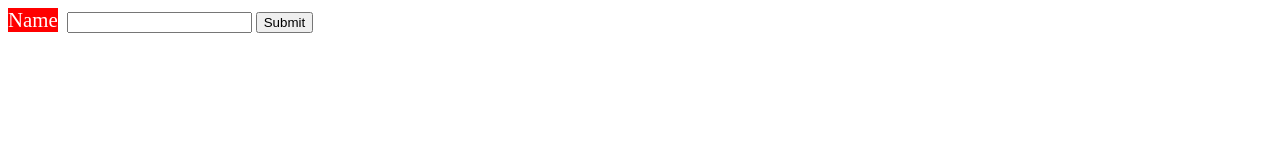
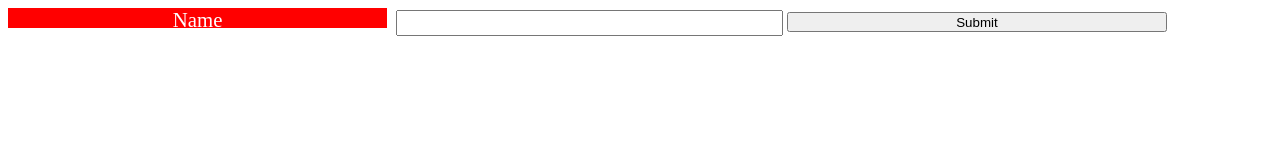
Before and after one commit to dkriegls/itmd-362-spring2020-w, a plain HTML site: page demos/week4/forms_mobile_first/styleform.html in a window 1280 px wide. Drawn offline with Linux system fonts and the light colour scheme.

Commit message:
updating demos

```diff
--- a/demos/week2/menus/css/menusstyle.css
+++ b/demos/week2/menus/css/menusstyle.css
@@ -18,7 +18,7 @@ nav#horz1 ul li a {
 	text-decoration: none;
 	text-align: center;
 	width: 100px;
-	padding: 10px 0px 8px 0px;
+	padding: 10px 0 8px 0;
 	border-radius: 4px;
 }
 
--- a/demos/week4/forms_mobile_first/style.css
+++ b/demos/week4/forms_mobile_first/style.css
@@ -4,12 +4,23 @@ htlm {
    font-size: 15px;
 }
 
+input {
+    width: 99%;
+    height: 30px;
+    margin: 0 auto;
+}
 
+div {
+  width: 50%;
+  margin: 0 auto;
+  )
+}
 
 label {
   display: block;
   background-color: #66ccff;
   text-align: center;
+  height: 30px;
 }
 
 @media screen and (min-width: 480px) {
@@ -19,6 +30,17 @@ label {
     background-color: red;
     margin-right: 5px;
     font-size: 1.3em;
+    width: 30%;
+    height: 20px;
+
+  }
+
+  input{
+    width: 30%;
+    float: clear;
+    height: 20px;
+
+
   }
 
   div {
--- /dev/null
+++ b/demos/week5/box-sizing/reset.css
@@ -0,0 +1,218 @@
+/* http://meyerweb.com/eric/tools/css/reset/
+   v2.0 | 20110126
+   License: none (public domain)
+*/
+
+html, body, div, span, applet, object, iframe,
+h1, h2, h3, h4, h5, h6, p, blockquote, pre,
+a, abbr, acronym, address, big, cite, code,
+del, dfn, em, img, ins, kbd, q, s, samp,
+small, strike, strong, sub, sup, tt, var,
+b, u, i, center,
+dl, dt, dd, ol, ul, li,
+fieldset, form, label, legend,
+table, caption, tbody, tfoot, thead, tr, th, td,
+article, aside, canvas, details, embed,
+figure, figcaption, footer, header, hgroup,
+menu, nav, output, ruby, section, summary,
+time, mark, audio, video {
+	margin: 0;
+	padding: 0;
+	border: 0;
+	font-size: 100%;
+	font: inherit;
+	vertical-align: baseline;
+}
+/* HTML5 display-role reset for older browsers */
+article, aside, details, figcaption, figure,
+footer, header, hgroup, menu, nav, section {
+	display: block;
+}
+body {
+	line-height: 1;
+}
+ol, ul {
+	list-style: none;
+}
+blockquote, q {
+	quotes: none;
+}
+blockquote:before, blockquote:after,
+q:before, q:after {
+	content: '';
+	content: none;
+}
+table {
+	border-collapse: collapse;
+	border-spacing: 0;
+}
+
+/* select normalize css */
+
+/*! normalize.css v7.0.0 | MIT License | github.com/necolas/normalize.css */
+
+/* Forms
+   ========================================================================== */
+
+/**
+ * 1. Change the font styles in all browsers (opinionated).
+ * 2. Remove the margin in Firefox and Safari.
+ */
+
+button,
+input,
+optgroup,
+select,
+textarea {
+  font-family: sans-serif; /* 1 */
+  font-size: 100%; /* 1 */
+  line-height: 1.15; /* 1 */
+  margin: 0; /* 2 */
+}
+
+/**
+ * Show the overflow in IE.
+ * 1. Show the overflow in Edge.
+ */
+
+button,
+input { /* 1 */
+  overflow: visible;
+}
+
+/**
+ * Remove the inheritance of text transform in Edge, Firefox, and IE.
+ * 1. Remove the inheritance of text transform in Firefox.
+ */
+
+button,
+select { /* 1 */
+  text-transform: none;
+}
+
+/**
+ * 1. Prevent a WebKit bug where (2) destroys native `audio` and `video`
+ *    controls in Android 4.
+ * 2. Correct the inability to style clickable types in iOS and Safari.
+ */
+
+button,
+html [type="button"], /* 1 */
+[type="reset"],
+[type="submit"] {
+  -webkit-appearance: button; /* 2 */
+}
+
+/**
+ * Remove the inner border and padding in Firefox.
+ */
+
+button::-moz-focus-inner,
+[type="button"]::-moz-focus-inner,
+[type="reset"]::-moz-focus-inner,
+[type="submit"]::-moz-focus-inner {
+  border-style: none;
+  padding: 0;
+}
+
+/**
+ * Restore the focus styles unset by the previous rule.
+ */
+
+button:-moz-focusring,
+[type="button"]:-moz-focusring,
+[type="reset"]:-moz-focusring,
+[type="submit"]:-moz-focusring {
+  outline: 1px dotted ButtonText;
+}
+
+/**
+ * Correct the padding in Firefox.
+ */
+
+fieldset {
+  padding: 0.35em 0.75em 0.625em;
+}
+
+/**
+ * 1. Correct the text wrapping in Edge and IE.
+ * 2. Correct the color inheritance from `fieldset` elements in IE.
+ * 3. Remove the padding so developers are not caught out when they zero out
+ *    `fieldset` elements in all browsers.
+ */
+
+legend {
+  box-sizing: border-box; /* 1 */
+  color: inherit; /* 2 */
+  display: table; /* 1 */
+  max-width: 100%; /* 1 */
+  padding: 0; /* 3 */
+  white-space: normal; /* 1 */
+}
+
+/**
+ * 1. Add the correct display in IE 9-.
+ * 2. Add the correct vertical alignment in Chrome, Firefox, and Opera.
+ */
+
+progress {
+  display: inline-block; /* 1 */
+  vertical-align: baseline; /* 2 */
+}
+
+/**
+ * Remove the default vertical scrollbar in IE.
+ */
+
+textarea {
+  overflow: auto;
+}
+
+/**
+ * 1. Add the correct box sizing in IE 10-.
+ * 2. Remove the padding in IE 10-.
+ */
+
+[type="checkbox"],
+[type="radio"] {
+  box-sizing: border-box; /* 1 */
+  padding: 0; /* 2 */
+}
+
+/**
+ * Correct the cursor style of increment and decrement buttons in Chrome.
+ */
+
+[type="number"]::-webkit-inner-spin-button,
+[type="number"]::-webkit-outer-spin-button {
+  height: auto;
+}
+
+/**
+ * 1. Correct the odd appearance in Chrome and Safari.
+ * 2. Correct the outline style in Safari.
+ */
+
+[type="search"] {
+  -webkit-appearance: textfield; /* 1 */
+  outline-offset: -2px; /* 2 */
+}
+
+/**
+ * Remove the inner padding and cancel buttons in Chrome and Safari on macOS.
+ */
+
+[type="search"]::-webkit-search-cancel-button,
+[type="search"]::-webkit-search-decoration {
+  -webkit-appearance: none;
+}
+
+/**
+ * 1. Correct the inability to style clickable types in iOS and Safari.
+ * 2. Change font properties to `inherit` in Safari.
+ */
+
+::-webkit-file-upload-button {
+  -webkit-appearance: button; /* 1 */
+  font: inherit; /* 2 */
+}
--- a/demos/week5/box-sizing/style.css
+++ b/demos/week5/box-sizing/style.css
@@ -2,47 +2,56 @@ label {
   display: block;
   text-align: center;
   font-size: 1.5em;
+  width: 97%;
+  margin: 0 1.5%;
 }
 
 input {
-  width: 100%;
+  box-sizing: border-box;
+  width: 97%;
   padding: 12px 20px;
-  margin: 8px 0;
+  margin: 8px 1.5%;
   border: 1px solid #ccc;
   border-radius: 6px;
   box-sizing: border-box;
 }
 
-#fontsize {
+.fontsize {
   font-size: 1.3em;
 }
 
 @media screen and (min-width: 480px) {
   #container {
     text-align: center;
-    margin: auto;
+    margin: 3% auto 0 auto;
+    width: 65%;
   }
 
-  label {
+  .fontsize {
     font-size: 1.2em;
   }
 
   input {
-    width: 60%;
+    width: 100%;
   }
 
   #submit {
-    width: 35%;
+    width: 30%;
     display: block;
-    margin: auto;
-    font-size: 0.8em;
+    margin: 0 auto;
+    font-size: 0.9em;
   }
 }
 
 @media screen and (min-width: 768px) {
   #container {
-    width: 600px;
+    width: 450px;
     float: right;
+    margin-right: 3%;
+  }
+
+  .font-size {
+    font-size: 1em;
   }
 
   #submit {
```
Also changed, not shown: demos/week2/full_site/basic960.html (+2 -2 lines), demos/week3/js-basic-attached method.html (+1 -1 lines), demos/week4/forms_normalize/form_normalize.html (+1 -1 lines), demos/week5/box-sizing/box-sizing.html (+5 -4 lines), demos/week4/forms_normalize/reset.css (renamed from demos/week4/forms_normalize/style.css).
